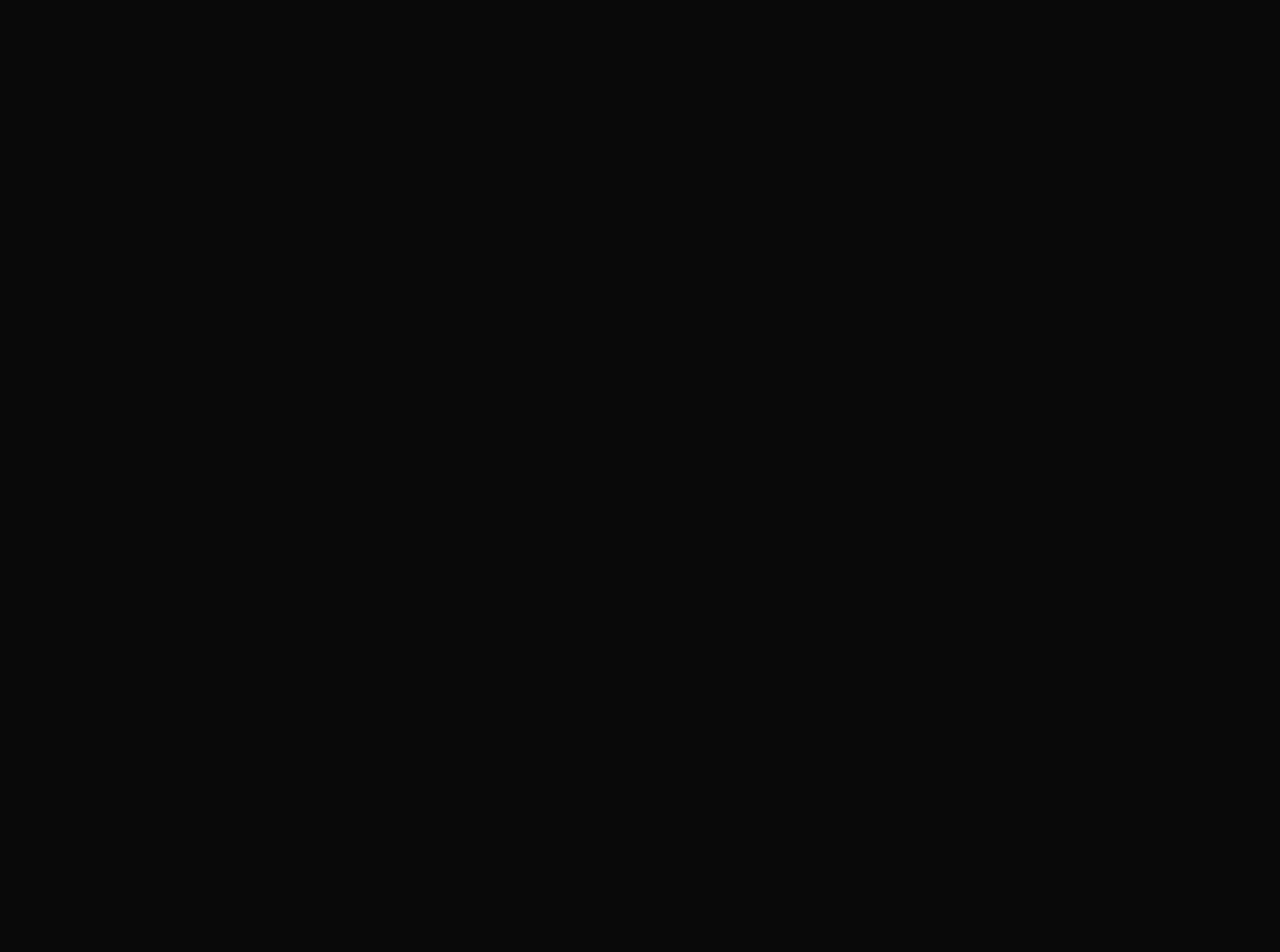
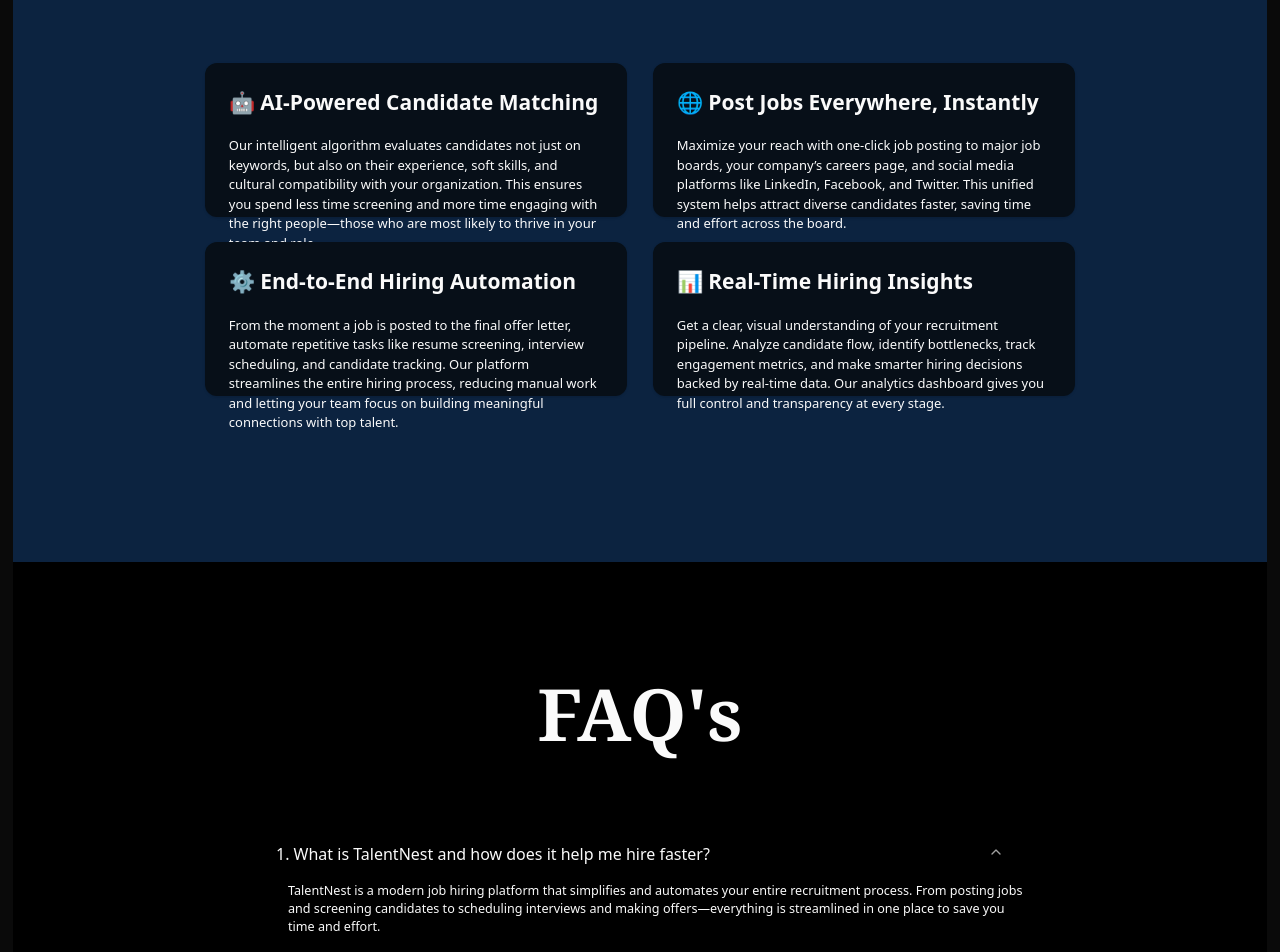
Before and after one commit to sprakash2006/TalentNest--Job-Portal, a React (Vite) app: page / in a window 1280 px wide. Shown: the part 1540-2492 px from the top of the page. Before the commit the page ends 1523 px from the top, so only its background shows below. Built offline with nearby package versions, Linux system fonts and the light colour scheme; no server answers.

Commit message:
landing page updated

```diff
--- a/src/pages/landing.jsx
+++ b/src/pages/landing.jsx
@@ -61,7 +61,56 @@
       </section>
 
 
+      <section>
+        <div className="flex flex-col justify-center items-center px-[15vw] py-[13vw] gap-[2vw] bg-[#0C2340]">
+          <div className="flex flex-row justify-center items-center gap-[2vw]">
+              {feature
+                  .filter(feature => feature.id % 2 !== 0)
+                  .map(({id,title,content})=> {
+                    return(
+                      <Card className="w-[33vw] h-[12vw] gap-3 bg-[rgb(7,15,24)] border-none" key={id}>
+                          <CardHeader>
+                              <CardTitle className="text-[21px]">{title}</CardTitle>
+                          </CardHeader>
+                          <CardContent>
+                              <p className="text-[13px]">{content}</p>
+                          </CardContent>
+                      </Card>
+                    );
+                  })}
+          </div>
+          <div className="flex flex-row justify-center items-center gap-[2vw]">
+              {feature
+                  .filter(feature => feature.id % 2 === 0)
+                  .map(({id,title,content})=> {
+                    return(
+                      <Card className="w-[33vw] h-[12vw] gap-3 bg-[rgb(7,15,24)] border-none" key={id}>
+                          <CardHeader>
+                              <CardTitle className="text-[21px]">{title}</CardTitle>
+                          </CardHeader>
+                          <CardContent>
+                              <p className="text-[13px]">{content}</p>
+                          </CardContent>
+                      </Card>
+                    );
+                  })}
+          </div>
+        </div>
+      </section>
 
+
+
+      <section className="bg-[#000000] px-[19vw] pt-[9vw] pb-[15vw]">
+        <h1 className="font-serif text-center font-bold text-7xl pb-[6vw]">FAQ's</h1>
+        <Accordion type="single" collapsible className="w-[60vw]" defaultValue={faqs[0]?.id}>
+          {faqs.map(({question, answer, id}) => (
+            <AccordionItem key={id} value={id}>
+              <AccordionTrigger className="hover:no-underline cursor-pointer px-5 text-[1em]">{question}</AccordionTrigger>
+              <AccordionContent className="pl-8 text-[0.9em]">{answer}</AccordionContent>
+            </AccordionItem>
+          ))}
+        </Accordion>
+      </section>
 
 
     </div>
```
